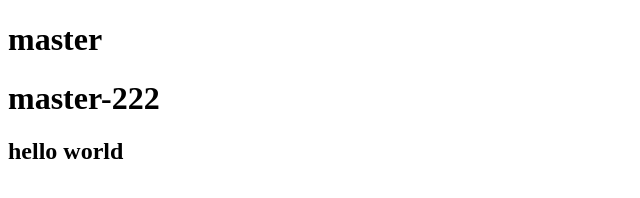
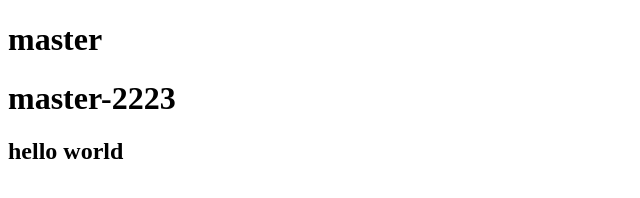
Before and after one commit to itwebgit1/github-demo, a plain HTML site: page index.html in a window 1280 px wide. Shown: the full height of the page, 0-640 px from the left. Drawn offline with Linux system fonts and the light colour scheme.

Commit message:
修改index

```diff
--- a/index.html
+++ b/index.html
@@ -7,7 +7,7 @@
 </head>
 <body>
   <h1>master</h1>
-  <h1>master-222</h1>
+  <h1>master-2223</h1>
   <h2>hello world</h2>
 </body>
 </html>
```
